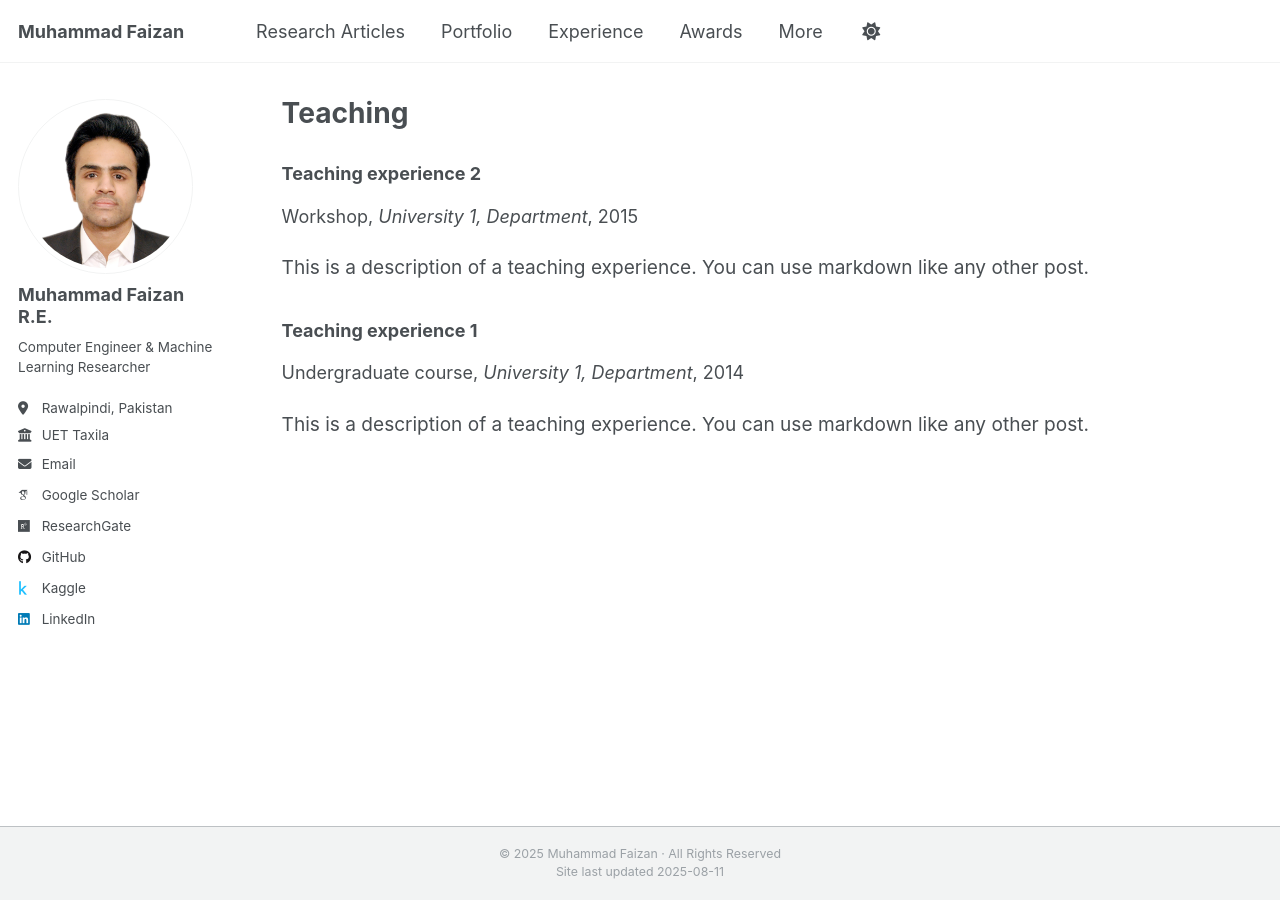
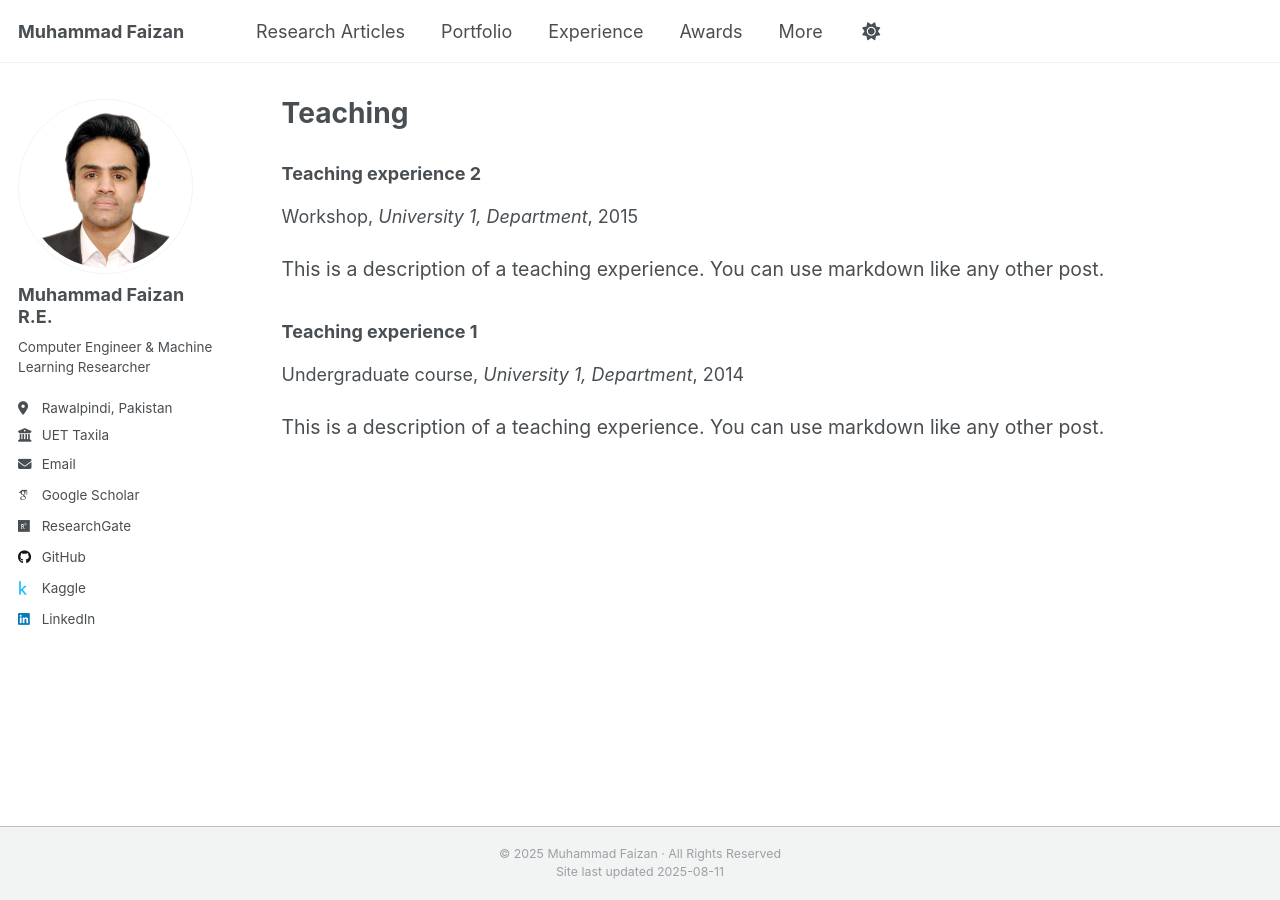
Before and after one commit to MuhammadFaizan99/MuhammadFaizan99.github.io, a Jekyll site: the page built from _pages/teaching.html, in a window 1280 px wide. Built offline with Jekyll 4.4.1, drawn with Linux system fonts in a browser that asks for light colours; some web fonts are replaced; a script that is not in the unit is left out.

Commit message:
Update archive-single.html

```diff
--- a/_includes/archive-single.html
+++ b/_includes/archive-single.html
@@ -34,15 +34,15 @@
 <div class="{{ include.type | default: "list" }}__item">
   <article class="archive__item" itemscope itemtype="http://schema.org/CreativeWork">
 
-    <h3 class="archive__item-title">
-      {{ title }}
-    </h3>
-
     {% if teaser %}
       <div class="archive__item-teaser">
         <img src="{% if teaser contains '://' %}{{ teaser }}{% else %}{{ teaser | prepend: '/images/' | prepend: base_path }}{% endif %}" alt="">
       </div>
     {% endif %}
+
+    <h3 class="archive__item-title">
+      {{ title }}
+    </h3>
 
     {% if post.read_time %}
       <p class="page__meta"><i class="fa fa-clock" aria-hidden="true"></i> {% include read-time.html %}</p>
@@ -60,18 +60,16 @@
     {% endif %}
 
     {% if post.excerpt and site.read_more != 'enabled' %}
-      <p class="archive__item-excerpt" itemprop="description" style="font-size:1.06em; line-height:1.6;">
-        {{ post.excerpt | markdownify | remove: '<p>' | remove: '</p>' }}
-        {% if post.preview %} <a href="{{ post.preview }}" target="_blank">Preview</a>{% endif %}
+      <p class="archive__item-excerpt" itemprop="description" style="font-size:1.08em; line-height:1.65;">
+        {{ post.excerpt | markdownify | remove: '<p>' | remove: '</p>' }}{% if post.preview %} <a href="{{ post.preview }}" target="_blank">Preview</a>{% endif %}
       </p>
     {% elsif post.excerpt and site.read_more == 'enabled' %}
-      <p class="archive__item-excerpt" itemprop="description" style="font-size:1.06em; line-height:1.6;">
+      <p class="archive__item-excerpt" itemprop="description" style="font-size:1.08em; line-height:1.65;">
         {{ post.excerpt | markdownify | remove: '<p>' | remove: '</p>' }}
-        <strong><a href="{{ base_path }}{{ post.url }}" rel="permalink"> Read more</a></strong>
-        {% if post.preview %} · <a href="{{ post.preview }}" target="_blank">Preview</a>{% endif %}
+        <strong><a href="{{ base_path }}{{ post.url }}" rel="permalink"> Read more</a></strong>{% if post.preview %} · <a href="{{ post.preview }}" target="_blank">Preview</a>{% endif %}
       </p>
     {% elsif post.preview %}
-      <p class="archive__item-excerpt" itemprop="description" style="font-size:1.06em; line-height:1.6;">
+      <p class="archive__item-excerpt" itemprop="description" style="font-size:1.08em; line-height:1.65;">
         <a href="{{ post.preview }}" target="_blank">Preview</a>
       </p>
     {% endif %}
```
